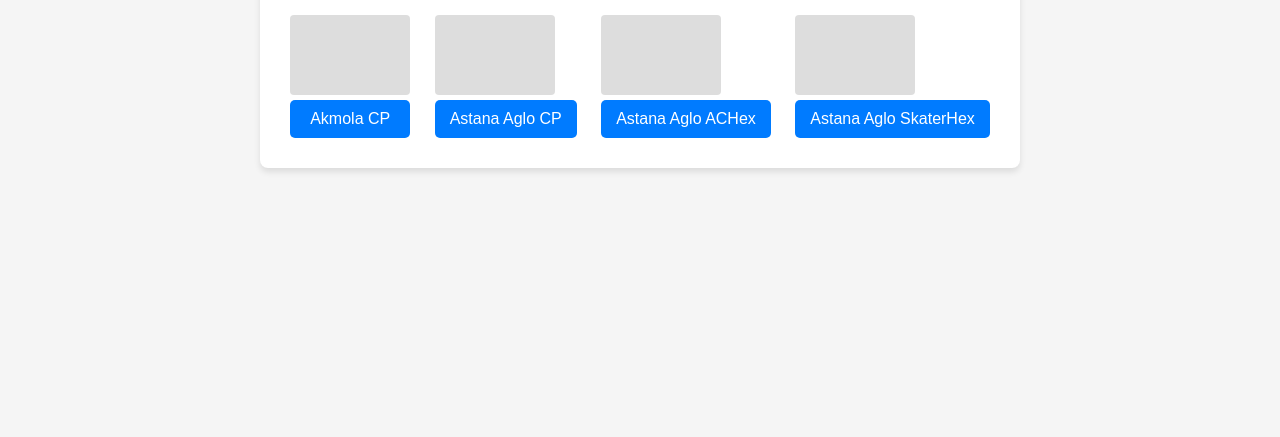
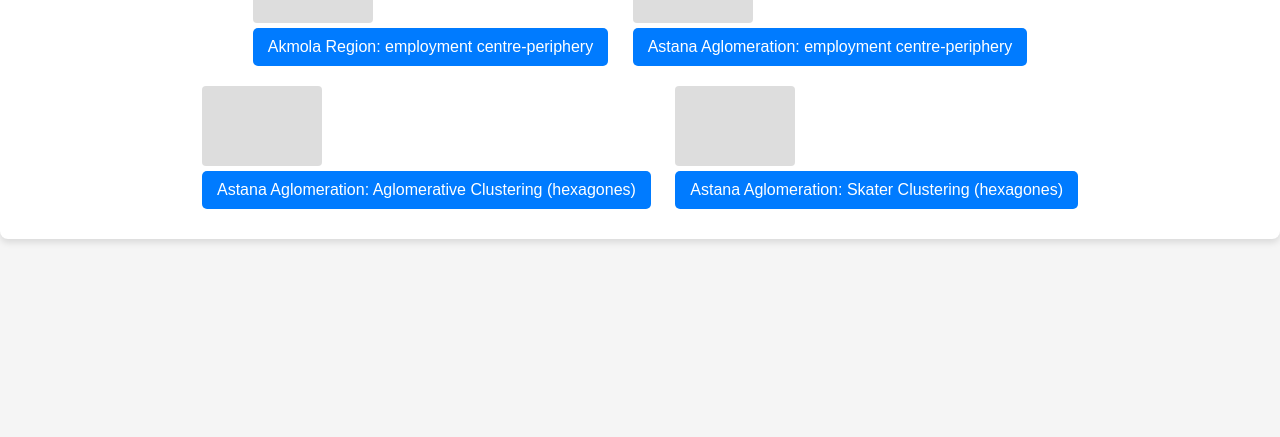
Before and after one commit to murla-ui/GIS, a plain HTML site: page index.html in a window 1280 px wide. Shown: the part 363-800 px from the top of the page. Drawn offline with Linux system fonts and the light colour scheme.

Commit message:
Update index.html

```diff
--- a/index.html
+++ b/index.html
@@ -3,7 +3,7 @@
 <head>
     <meta charset="UTF-8">
     <meta name="viewport" content="width=device-width, initial-scale=1.0">
-    <title>Link Showcase with Thumbnails</title>
+    <title>GIS Platform</title>
     <style>
         body {
             font-family: Arial, sans-serif;
@@ -60,19 +60,19 @@
     <h1>Project Links</h1>
     <a href="https://murla-ui.github.io/AkmolaCP/" class="link" target="_blank">
         <div class="thumbnail" style="background-image: url('your-thumbnail-url-here');"></div>
-        <span class="link-text">Akmola CP</span>
+        <span class="link-text">Akmola Region: employment centre-periphery</span>
     </a>
     <a href="https://murla-ui.github.io/AstanaAgloCP/" class="link" target="_blank">
         <div class="thumbnail" style="background-image: url('your-thumbnail-url-here');"></div>
-        <span class="link-text">Astana Aglo CP</span>
+        <span class="link-text">Astana Aglomeration: employment centre-periphery</span>
     </a>
     <a href="https://murla-ui.github.io/AstanaAgloACHex/" class="link" target="_blank">
         <div class="thumbnail" style="background-image: url('your-thumbnail-url-here');"></div>
-        <span class="link-text">Astana Aglo ACHex</span>
+        <span class="link-text">Astana Aglomeration: Aglomerative Clustering (hexagones)</span>
     </a>
     <a href="https://murla-ui.github.io/AstanaAgloSkaterHex/" class="link" target="_blank">
         <div class="thumbnail" style="background-image: url('your-thumbnail-url-here');"></div>
-        <span class="link-text">Astana Aglo SkaterHex</span>
+        <span class="link-text">Astana Aglomeration: Skater Clustering (hexagones)</span>
     </a>
 </div>
 
```
